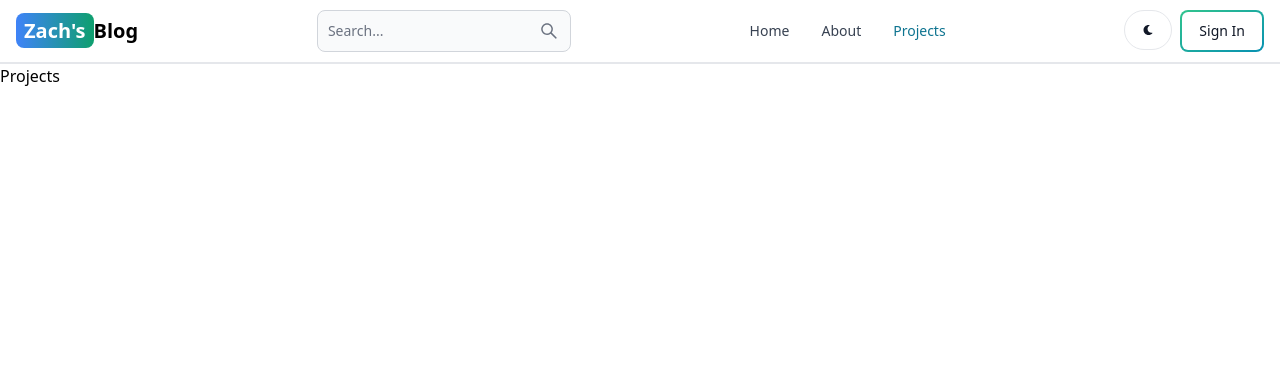
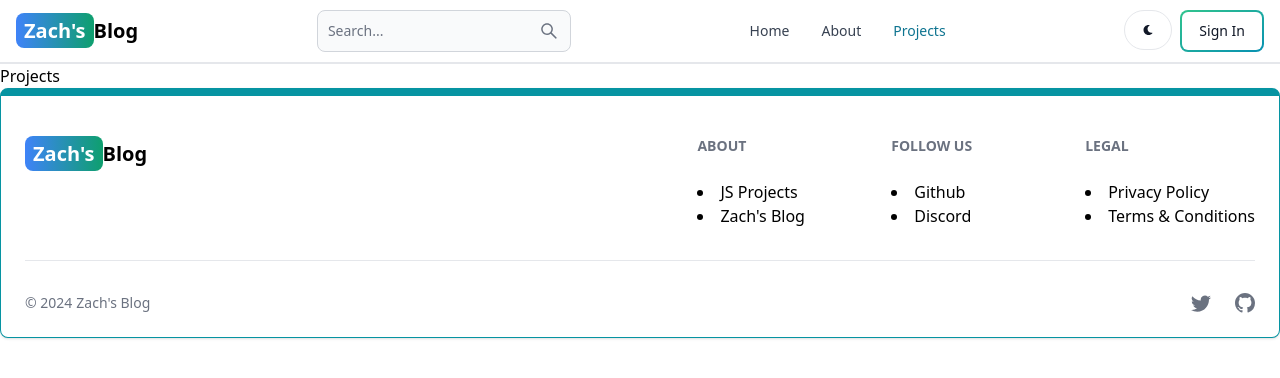
Before and after one commit to ZachWagner1/mern-blog, a React (Vite) app in the folder client/: page /projects in a window 1280 px wide. Shown: the top 378 px of the page. Built offline with nearby package versions, Linux system fonts and the light colour scheme.

Commit message:
create footer component

```diff
--- a/client/src/App.jsx
+++ b/client/src/App.jsx
@@ -6,6 +6,7 @@
 import Projects from './pages/Projects'
 import SignUp from './pages/SignUp'
 import Header from './components/Header'
+import Footer from './components/Footer';
 
 export default function App() {
   return (
@@ -20,7 +21,7 @@
         <Route path="/projects" element={<Projects />} />
 
       </Routes>
-
+        <Footer />
     </BrowserRouter>
   )
 }
--- /dev/null
+++ b/client/src/components/Footer.jsx
@@ -0,0 +1,67 @@
+import { Footer } from 'flowbite-react';
+import { Link } from 'react-router-dom';
+import { BsTwitter, BsGithub } from 'react-icons/bs';
+
+export default function FooterComponent() {
+  return (
+    <Footer container className='border border-t-8 border-teal-500'>
+        <div className='w-full max-w-7xl mx-auto'>
+            <div className='grid w-full justify-between sm:flex md:grid-cols-1'>
+                <div className='mt-5'>
+                    <Link
+                        to='/'
+                        className='self-center whitespace-nowrap text-lg sm:text-xl font-semibold dark:text-white'>
+                        <span className='px-2 py-1 bg-gradient-to-r from-blue-500 to-green-500 rounded-lg text-white'>
+                        Zach's
+                        </span>
+                        Blog
+                    </Link>
+                </div>
+                <div className="grid grid-cols-2 gap-8 mt-4 sm:grid-cols-3 sm:gap-6">
+                    <div>
+                        <Footer.Title title='About' />
+                            <Footer.Link href='https://github.com/zachWagner1/'
+                                target='_blank'
+                                rel='noopener noreferrer'>
+                                JS Projects
+                            </Footer.Link>
+                            <Footer.Link href='/about'
+                                target='_blank'
+                                rel='noopener noreferrer'>
+                                Zach's Blog
+                            </Footer.Link>
+                    </div>
+                    <div>
+                        <Footer.Title title='Follow Us' />
+                            <Footer.Link href='https://github.com/zachWagner1/'
+                                target='_blank'
+                                rel='noopener noreferrer'>
+                                Github
+                            </Footer.Link>
+                            <Footer.Link href='#'>
+                                Discord
+                            </Footer.Link>
+                    </div>
+                    <div>
+                        <Footer.Title title='Legal' />
+                            <Footer.Link href='#'>
+                                Privacy Policy
+                            </Footer.Link>
+                            <Footer.Link href='#'>
+                                Terms &amp; Conditions
+                            </Footer.Link>
+                    </div>
+                </div>
+            </div>
+            <Footer.Divider />
+            <div className='w-full sm:flex sm:items-center sm:justify-between'>
+                <Footer.Copyright href='#' by="Zach's Blog" year={new Date().getFullYear()}/>
+                <div className='flex gap-6 sm:mt-0 mt-4 sm:justify-center'>
+                    <Footer.Icon href='#' icon={BsTwitter}/>
+                    <Footer.Icon href='https://github.com/zachWagner1/' icon={BsGithub}/>
+                </div>
+            </div>
+        </div>
+    </Footer>
+  )
+}
```
